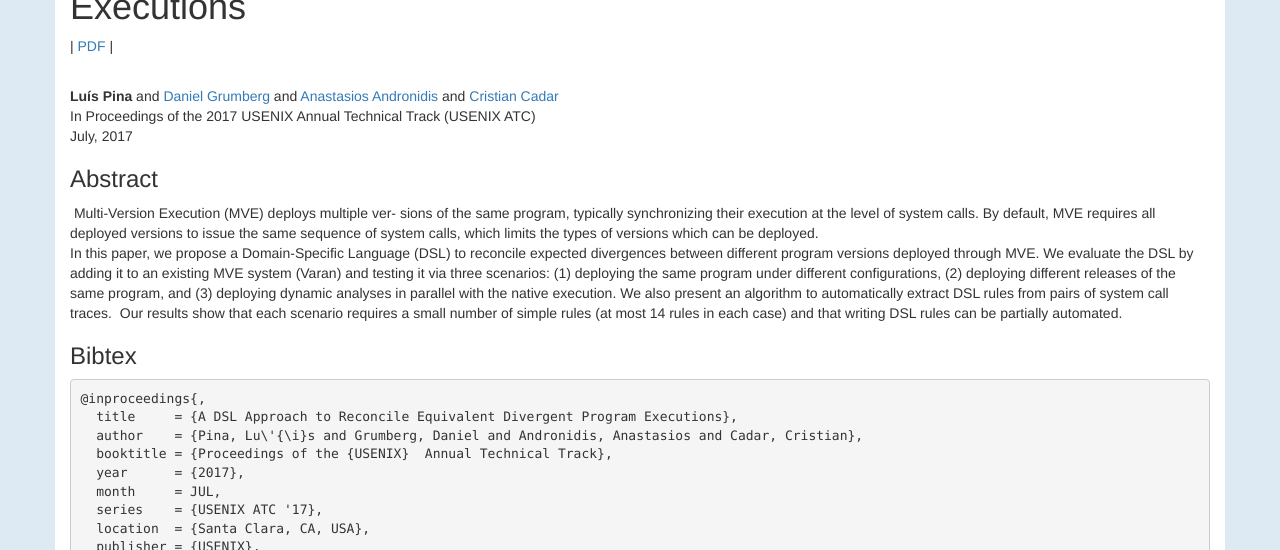
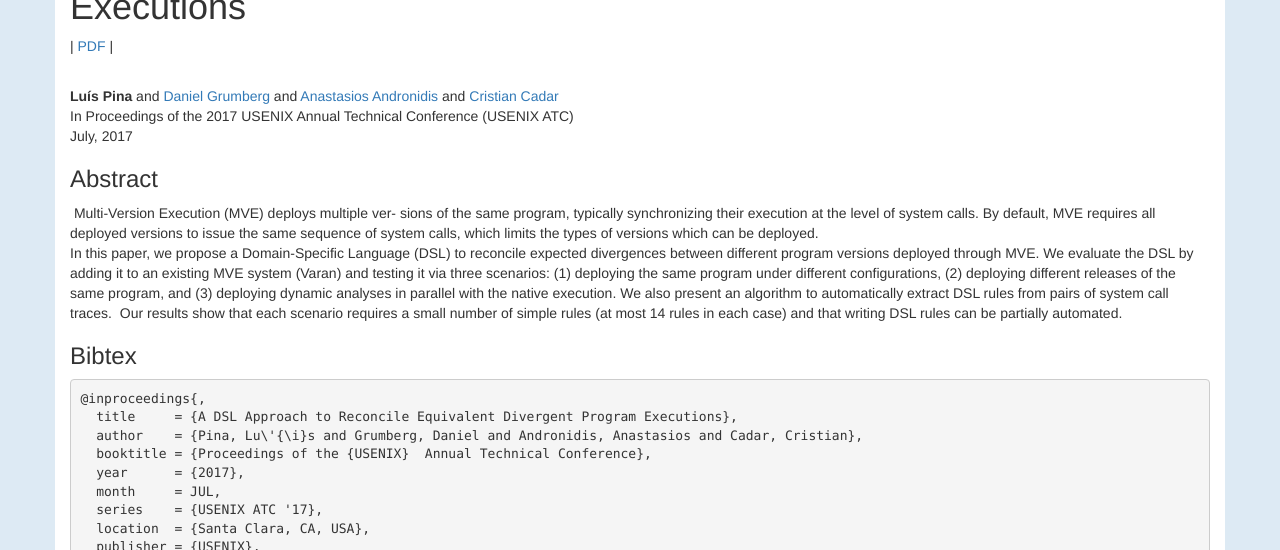
Before and after one commit to luisggpina/personal-website, a Jekyll site: the page built from details/pina17varandsl.md, in a window 1280 px wide. Shown: the part 409-959 px from the top of the page. Built offline with Jekyll 4.4.1, drawn with Linux system fonts in a browser that asks for light colours; nearby versions of some CDN libraries; some web fonts are replaced; some of the changed text lies outside the part shown.

Commit message:
Fixed ATC full name on the accepted Varan DSL paper

```diff
--- a/_data/papers.yml
+++ b/_data/papers.yml
@@ -13,7 +13,7 @@ pina17varandsl:
     publisher: "USENIX"
     prenth:    "2017"
     title:
-      full:    "Annual Technical Track"
+      full:    "Annual Technical Conference"
       short:   "USENIX ATC"
     location:  "Santa Clara, CA, USA"
     date:      "July, 2017"
```
